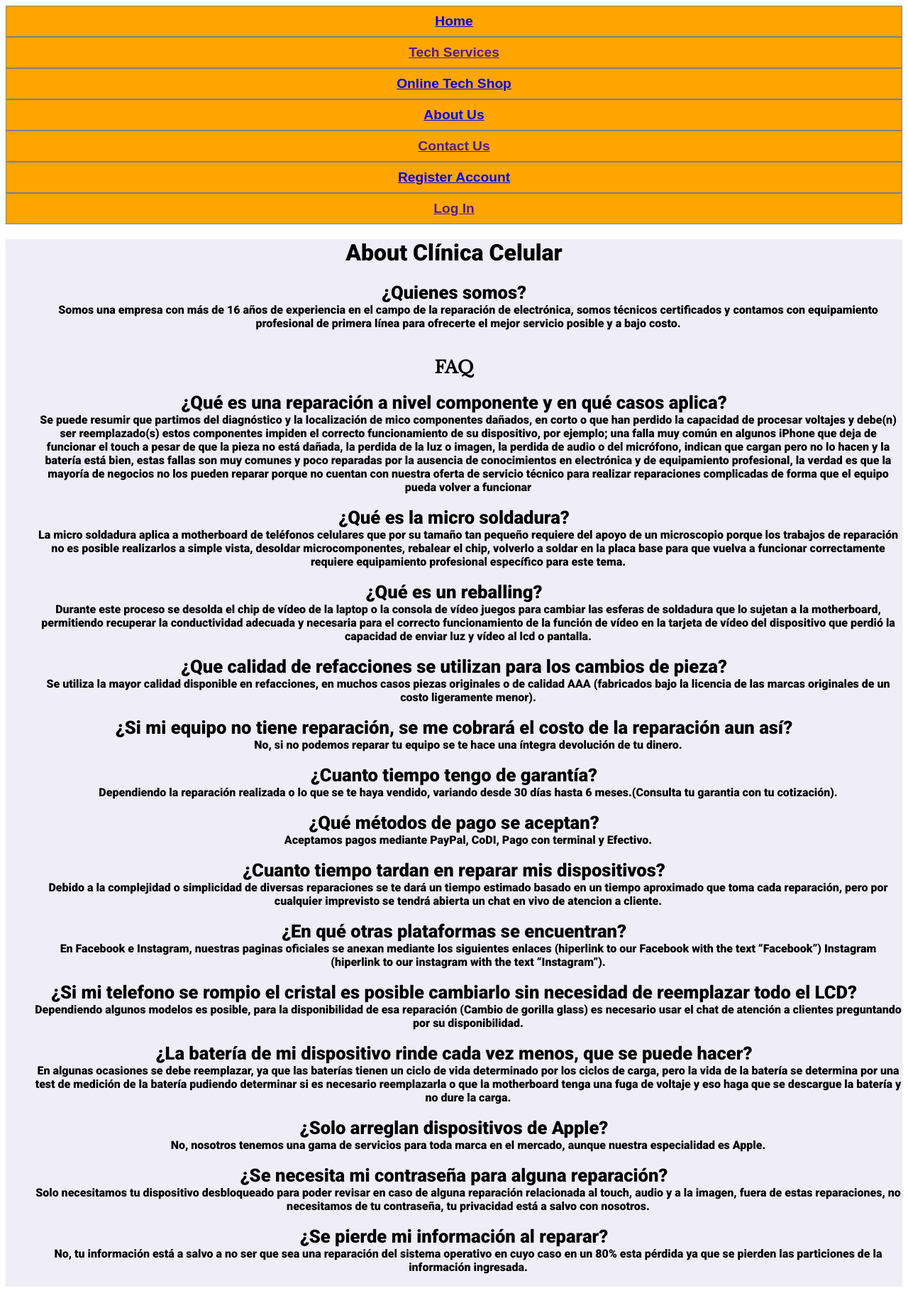
After one commit to JonPetani/ClinicaCelularSite, a PHP site: page /about.php in a window 1280 px wide. The commit adds this page. Shown: the whole page at 71% size. Run offline with PHP 8.4, Linux system fonts and the light colour scheme.

Commit message:
more pages
about, register, and signed up

```diff
--- a/CSS/main.css
+++ b/CSS/main.css
@@ -1,5 +1,8 @@
 @import url('https://fonts.googleapis.com/css2?family=Roboto:wght@900&display=swap');
 @import url('https://fonts.googleapis.com/css2?family=Roboto:wght@900&display=swap');
+@import url('https://fonts.googleapis.com/css2?family=Open+Sans&display=swap');
+@import url('https://fonts.googleapis.com/css2?family=Libre+Baskerville&display=swap');
+@import url('https://fonts.googleapis.com/css2?family=Josefin+Sans&display=swap');
 
 nav > a{
 	text-align: center;
@@ -16,12 +19,44 @@ main {
 	background-color:#efedf7;
 }
 
-h1 {
+h1, label , dt{
 	text-align: center;
 	font-family: 'Roboto', san-serif;
 }
 
-p {
+h2 {
+	text-align: center;
+	font-family: 'Libre Baskerville', serif;
+}
+
+
+p, dd{
 	text-align: center;
 	font-family: 'Roboto', sans-serif;
 }
+
+input[type=text], input[type=email], input[type=tel], input[type=password] {
+	width: 65%;
+	height: 5%;
+	text-align: center;
+}
+
+input[type=submit] {
+	background-color: orange;
+	font-family: 'Josefin Sans', sans-serif;
+
+}
+
+input::placeholder {
+	font-family: 'Open Sans', sans-serif;
+}
+
+input:focus {
+	border: solid black 3px;
+	background-color: #f2f6fc;
+}
+
+form {
+	text-align: center;
+	background-color: #efffcc;
+}
--- /dev/null
+++ b/PHPAssets/connect.php
@@ -0,0 +1,6 @@
+<?php
+session_start();
+$con = new PDO("mysql:host=clinicacelular;dbname=clinicacelular", "SimonJacinto", "tacothursdaes");
+if(!isset($con))
+	throw new Exception("Connection Failed");
+?>
--- /dev/null
+++ b/about.php
@@ -0,0 +1,119 @@
+<html>
+<head>
+<link href="CSS/main.css" rel="stylesheet"/>
+<script src="https://code.jquery.com/jquery-3.5.0.js"></script>
+</head>
+<body>
+<nav align=center>
+<a href="Home.php">Home</a>
+<a href="">Tech Services</a>
+<a href="store.php">Online Tech Shop</a>
+<a href="about.php">About Us</a>
+<a href="">Contact Us</a>
+<a href="register.php">Register Account</a>
+<a href="">Log In</a>
+</nav>
+<main>
+<h1>About Clínica Celular</h1>
+<dl>
+<dt>
+¿Quienes somos?
+</dt>
+<dd>
+Somos una empresa con más de 16 años de experiencia en el campo de la reparación de electrónica, somos técnicos certificados y contamos con equipamiento profesional de primera línea para ofrecerte el mejor servicio posible y a bajo costo.
+</dd>
+</dl>
+<h2>FAQ</h2>
+<dl>
+<dt>
+¿Qué es una reparación a nivel componente y en qué casos aplica?
+</dt>
+<dd>
+Se puede resumir que partimos del diagnóstico y la localización de mico componentes dañados, en corto o que han perdido la capacidad de procesar voltajes y debe(n) ser reemplazado(s) estos componentes impiden el correcto funcionamiento de su dispositivo, por ejemplo; una falla muy común en algunos iPhone que deja de funcionar el touch a pesar de que la pieza no está dañada, la perdida de la luz o imagen, la perdida de audio o del micrófono, indican que cargan pero no lo hacen y la batería está bien, estas fallas son muy comunes y poco reparadas por la ausencia de conocimientos en electrónica y de equipamiento profesional, la verdad es que la mayoría de negocios no los pueden reparar porque no cuentan con nuestra oferta de servicio técnico para realizar reparaciones complicadas de forma que el equipo pueda volver a funcionar
+</dd>
+<dt>
+¿Qué es la micro soldadura?
+</dt>
+<dd>
+La micro soldadura aplica a motherboard de teléfonos celulares que por su tamaño tan pequeño requiere del apoyo de un microscopio porque los trabajos de reparación no es posible realizarlos a simple vista, desoldar microcomponentes, rebalear el chip, volverlo a soldar en la placa base para que vuelva a funcionar correctamente requiere equipamiento profesional específico para este tema.
+</dd>
+<dt>
+¿Qué es un reballing?
+</dt>
+<dd>
+Durante este proceso se desolda el chip de vídeo de la laptop o la consola de vídeo juegos para cambiar las esferas de soldadura que lo sujetan a la motherboard, permitiendo recuperar la conductividad adecuada y necesaria para el correcto funcionamiento de la función de vídeo en la tarjeta de vídeo del dispositivo que perdió la capacidad de enviar luz y vídeo al lcd o pantalla.
+</dd>
+<dt>
+¿Que calidad de refacciones se utilizan para los cambios de pieza?
+</dt>
+<dd>
+Se utiliza la mayor calidad disponible en refacciones, en muchos casos piezas originales o de calidad AAA (fabricados bajo la licencia de las marcas originales de un costo ligeramente menor).
+</dd>
+<dt>
+¿Si mi equipo no tiene reparación, se me cobrará el costo de la reparación aun así?
+</dt>
+<dd>
+No, si no podemos reparar tu equipo se te hace una íntegra devolución de tu dinero.
+</dd>
+<dt>
+¿Cuanto tiempo tengo de garantía?
+</dt>
+<dd>
+Dependiendo la reparación realizada o lo que se te haya vendido, variando desde 30 días hasta 6 meses.(Consulta tu garantia con tu cotización).
+</dd>
+<dt>
+¿Qué métodos de pago se aceptan?
+</dt>
+<dd>
+Aceptamos pagos mediante PayPal, CoDI, Pago con terminal y Efectivo.
+</dd>
+<dt>
+¿Cuanto tiempo tardan en reparar mis dispositivos?
+</dt>
+<dd>
+Debido a la complejidad o simplicidad de diversas reparaciones se te dará un tiempo estimado basado en un tiempo aproximado que toma cada reparación, pero por cualquier imprevisto se tendrá abierta un chat en vivo de atencion a cliente.
+</dd>
+<dt>
+¿En qué otras plataformas se encuentran?
+</dt>
+<dd>
+En Facebook e Instagram, nuestras paginas oficiales se anexan mediante los siguientes enlaces (hiperlink to our Facebook with the text “Facebook”) Instagram (hiperlink to our instagram with the text “Instagram”).
+</dd>
+<dt>
+¿Si mi telefono se rompio el cristal es posible cambiarlo sin necesidad de reemplazar todo el LCD?
+</dt>
+<dd>
+Dependiendo algunos modelos es posible, para la disponibilidad de esa reparación (Cambio de gorilla glass) es necesario usar el chat de atención a clientes preguntando por su disponibilidad.
+</dd>
+<dt>
+¿La batería de mi dispositivo rinde cada vez menos, que se puede hacer?
+</dt>
+<dd>
+En algunas ocasiones se debe reemplazar, ya que las baterías tienen un ciclo de vida determinado por los ciclos de carga, pero la vida de la batería se determina por una test de medición de la batería pudiendo determinar si es necesario reemplazarla o que la motherboard tenga una fuga de voltaje y eso haga que se descargue la batería y no dure la carga.
+</dd>
+<dt>
+¿Solo arreglan dispositivos de Apple?
+</dt>
+<dd>
+No, nosotros tenemos una gama de servicios para toda marca en el mercado, aunque nuestra especialidad es Apple.
+</dd>
+<dt>
+¿Se necesita mi contraseña para alguna reparación?
+</dt>
+<dd>
+Solo necesitamos tu dispositivo desbloqueado para poder revisar en caso de alguna reparación relacionada al touch, audio y a la imagen, fuera de estas reparaciones, no necesitamos de tu contraseña, tu privacidad está a salvo con nosotros.
+</dd>
+<dt>
+¿Se pierde mi información al reparar?
+</dt>
+<dd>
+No, tu información está a salvo a no ser que sea una reparación del sistema operativo en cuyo caso en un 80% esta pérdida ya que se pierden las particiones de la información ingresada.
+</dd>
+</dl>
+</main>
+<script>
+$("dt").css("font-size", "160%");
+$("dd").after("<br>");
+</script>
+</body>
+</html>
--- /dev/null
+++ b/registerverify.php
@@ -0,0 +1,3 @@
+<?php
+
+?>
```
Also changed, not shown: Home.php (+9 -5 lines), employeelogin.php (added, +16 -0 lines), employeeverify.php (added, +11 -0 lines), register.php (+33 -0 lines), signedup.php (+78 -0 lines), store.php (+5 -4 lines), employeehome.php (added).
